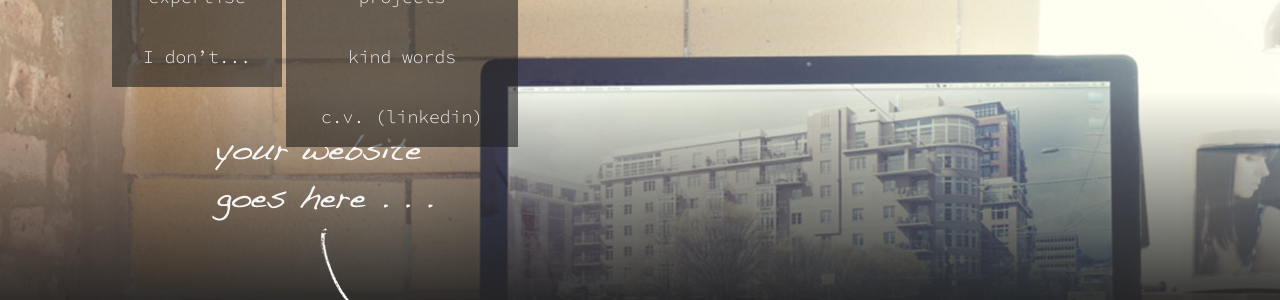
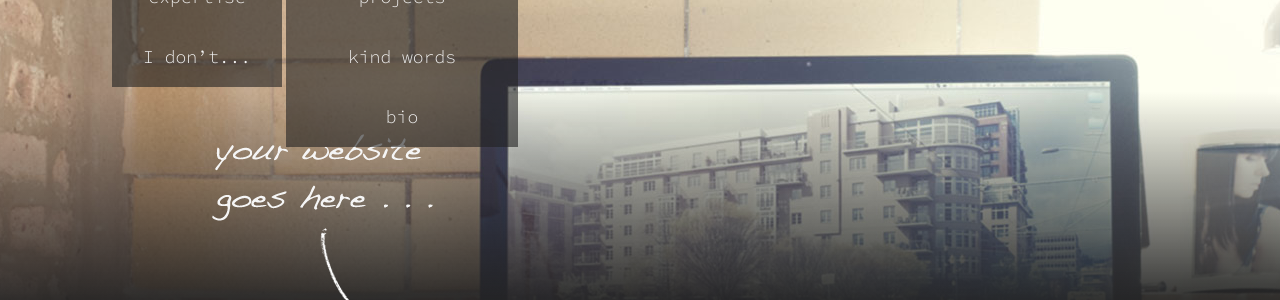
Before and after one commit to cjbarnes/cjbarnes.github.io, a Jekyll site: the page built from index.html, in a window 1280 px wide. Shown: the part 183-483 px from the top of the page. Built offline with Jekyll 4.4.1, drawn with Linux system fonts in a browser that asks for light colours; some web fonts are replaced.

Commit message:
Replaced LinkedIn in nav with new Bio page
Just a placeholder for the moment

```diff
--- a/_data/nav.yml
+++ b/_data/nav.yml
@@ -32,8 +32,8 @@
     path: /whativedone/projects/
   - name: kind words
     path: /whativedone/kindwords/
-  - name: c.v. (linkedin)
-    path: http://uk.linkedin.com/in/cjbarnesuk/
+  - name: bio
+    path: /whativedone/bio/
 
 - name: blog
   path: /blog/
```
Also changed, not shown: _pages/bio.md (added, +11 -0 lines).
